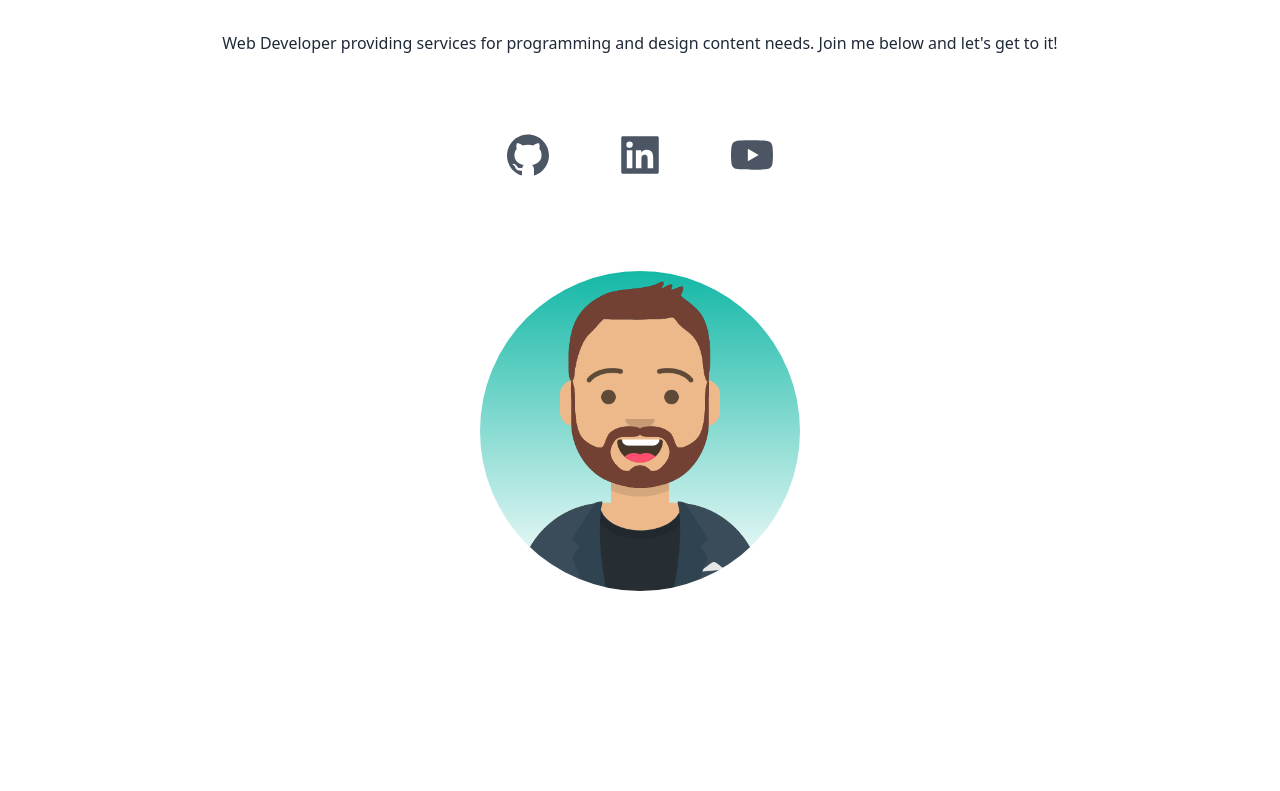
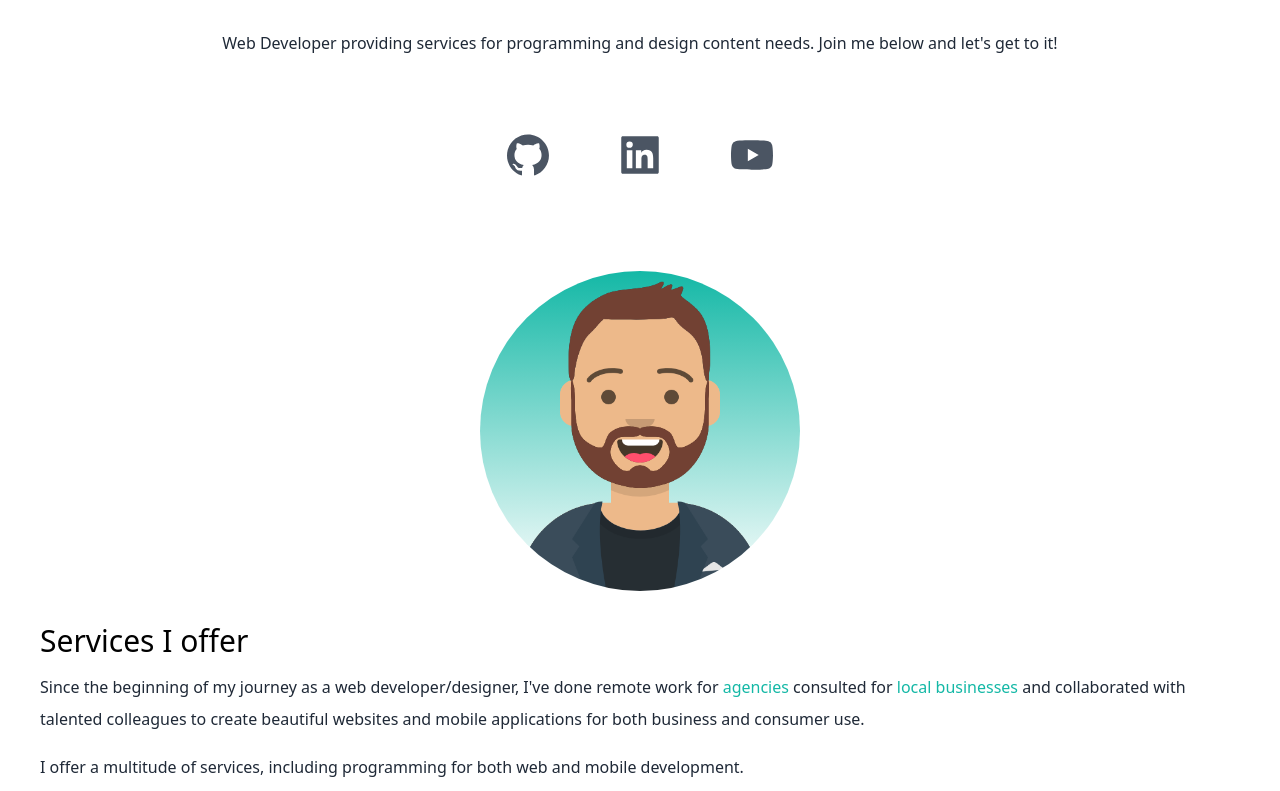
Before and after one commit to Jscorz/Portfolio-React-Tailwind, a Next.js app: page / in a window 1280 px wide. Shown: the part 301-1092 px from the top of the page. Before the commit the page ends 892 px from the top, so only its background shows below. Built offline with nearby package versions, Linux system fonts and the light colour scheme.

Commit message:
created new component for Services and added text to describe services

```diff
--- /dev/null
+++ b/components/Services.js
@@ -0,0 +1,25 @@
+import React from "react";
+
+const Services = () => {
+	return (
+		<section>
+			<div>
+				<h3 className='text-3xl pb-1 pt-8'>Services I offer</h3>
+				<p className='text-md py-2 leading-8 text-gray-800'>
+					Since the beginning of my journey as a web developer/designer, I've done remote
+					work for
+					<span className='text-teal-500'> agencies</span> consulted for{" "}
+					<span className='text-teal-500'>local businesses</span> and collaborated with
+					talented colleagues to create beautiful websites and mobile applications for
+					both business and consumer use.
+				</p>
+				<p className='text-md py-2 leading-8 text-gray-800'>
+					I offer a multitude of services, including programming for both web and mobile
+					development.
+				</p>
+			</div>
+		</section>
+	);
+};
+
+export default Services;
--- a/pages/index.js
+++ b/pages/index.js
@@ -16,6 +16,23 @@ export default function Home() {
 					<Navbar />
 					<Hero />
 				</section>
+				<section>
+					<div>
+						<h3 className='text-3xl pb-1 pt-8'>Services I offer</h3>
+						<p className='text-md py-2 leading-8 text-gray-800'>
+							Since the beginning of my journey as a web developer/designer, I've done
+							remote work for
+							<span className='text-teal-500'> agencies</span> consulted for{" "}
+							<span className='text-teal-500'>local businesses</span> and collaborated
+							with talented colleagues to create beautiful websites and mobile
+							applications for both business and consumer use.
+						</p>
+						<p className='text-md py-2 leading-8 text-gray-800'>
+							I offer a multitude of services, including programming for both web and
+							mobile development.
+						</p>
+					</div>
+				</section>
 			</main>
 		</>
 	);
```
